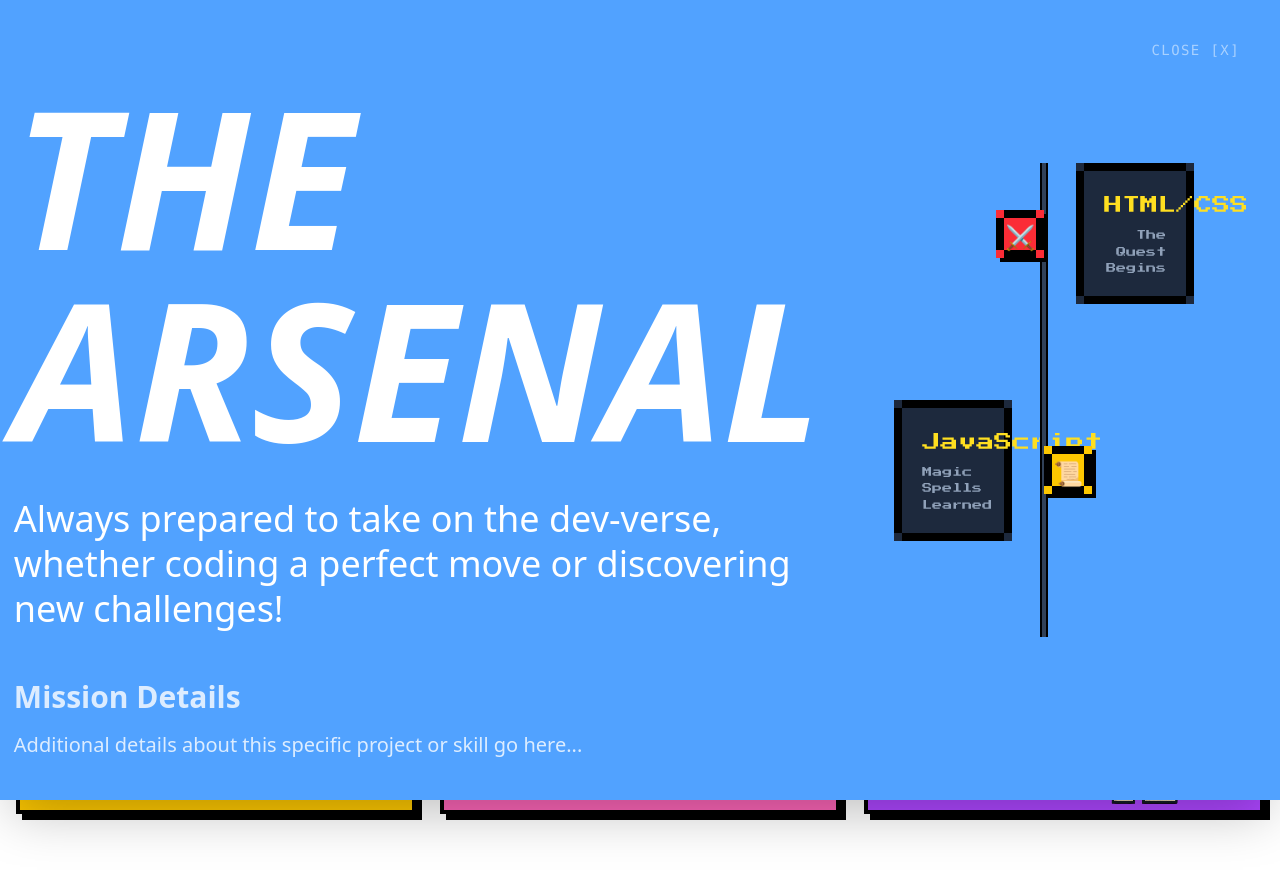
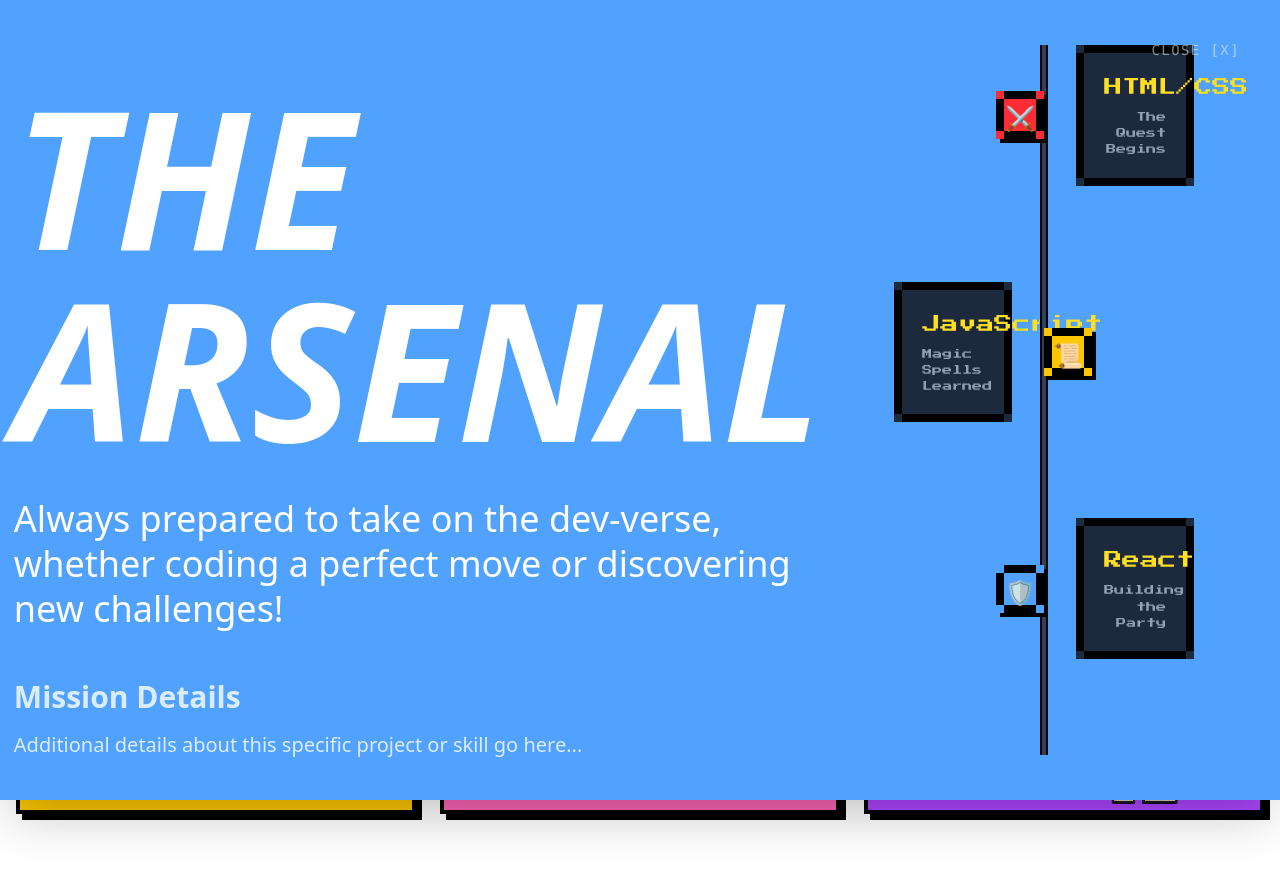
Before and after one commit to Lal-Jr/portfolio-v3, a Next.js app: page / in a window 1280 px wide. Both pictures are taken after a click on the element 216 px from the left and 400 px from the top of the page. Shown: the top 874 px of the page. Built offline with nearby package versions, Linux system fonts and the light colour scheme.

Commit message:
#3 added new level for roadmap

```diff
--- a/components/PixelRoadmap.tsx
+++ b/components/PixelRoadmap.tsx
@@ -12,6 +12,12 @@
 		desc: "Magic Spells Learned",
 		icon: "📜",
 		color: "bg-yellow-400",
+	},
+	{
+		title: "React",
+		desc: "Building the Party",
+		icon: "🛡️",
+		color: "bg-blue-400",
 	},
 ];
 
```
